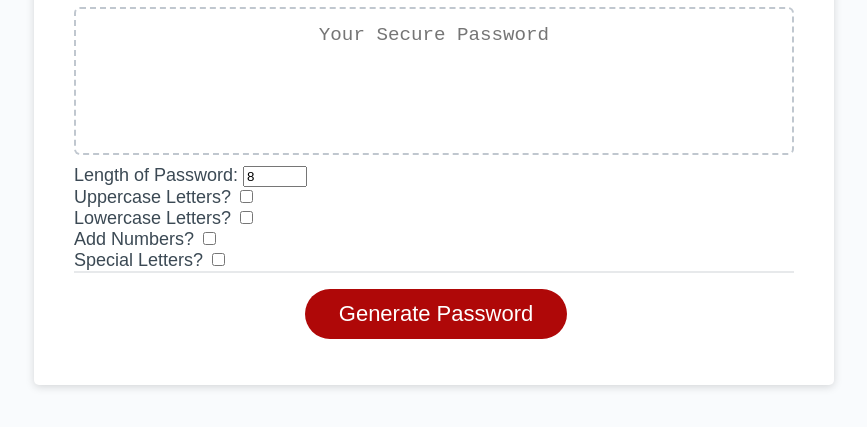
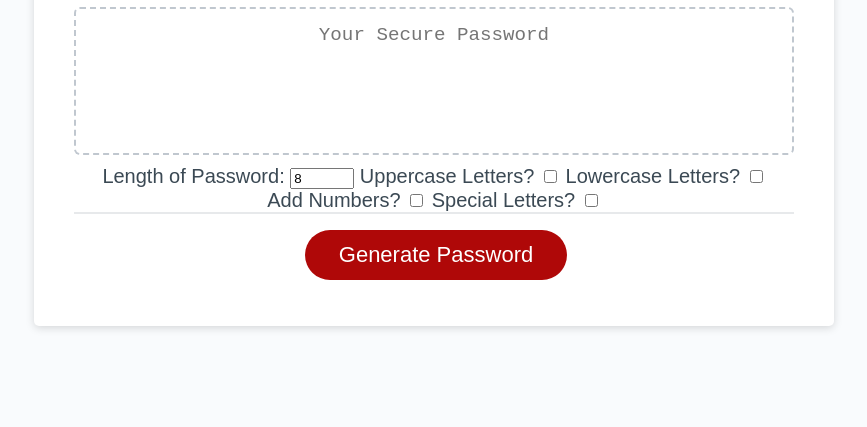
Before and after one commit to haleighspurlock/password-generator_js, a plain HTML site: page index.html in a window 1280 px wide. Both pictures are taken after a click on the button "Generate Password". Shown: the part 241-668 px from the top of the page, without its empty margins (206-1073 px from the left). Drawn offline with Linux system fonts and the light colour scheme.

Commit message:
Criteria populates upon click and adjusted CSS

```diff
--- a/index.html
+++ b/index.html
@@ -24,20 +24,22 @@
             aria-label="Generated Password"
             name="password"
           ></textarea>
+            <div id="criteria">
               <label for="pass-length">Length of Password: </label>
               <input type="number" id="pass-length" min="8" max="128" value=8>
-        </br>
+
               <label for="check-upper"> Uppercase Letters?</label>
               <input type="checkbox" id="check-upper" name="upper">
-      </br>
+
               <label for="check-lower"> Lowercase Letters?</label>
               <input type="checkbox" id="check-lower" name="lower">
-    </br>
+
               <label for="check-number"> Add Numbers?</label>
               <input type="checkbox" id="check-number" name="number">
-  </br>
+
               <label for="check-special"> Special Letters?</label>
               <input type="checkbox" id="check-special" name="special">
+            </div>
         </div>
         <div class="card-footer">
           <button id="generate" class="btn">Generate Password</button>
--- a/script.js
+++ b/script.js
@@ -1,18 +1,24 @@
-// Assignment Code
+// utilizing document.querySelector to utlize the first element w| these selectors
 var generateBtn = document.querySelector("#generate");
+var criteriaFilter = document.querySelector("#criteria");
 var passLengthField = document.querySelector("#pass-length");
 var uppercaseCheckbox = document.querySelector("#check-upper");
 var lowercaseCheckebox = document.querySelector("#check-lower");
 var numberCheckbox = document.querySelector("#check-number");
 var specialCheckebox = document.querySelector("#check-special");
 
+// empty array called filters that can be utilized for my character types
 var filters = [];
 
+var isFiltersShowing = false;
+
+// using const vs var so they can be accessed globally but not reassigned
 const lowercaseCharacters = "abcdefghijklmnopqrztuvwxyz";
 const uppercaseCharacters = "ABCDEFGHIJKLMNOPQRZTUVWXYZ";
 const numberCharacters    = "0123456789";
 const specialCharacters   = "!@#$%^&*()";
 
+// functions to randomize the consts declared above
 function getRandomLowercaseLetter () {
   var randomIndex = Math.floor(Math.random() * lowercaseCharacters.length);
   return lowercaseCharacters[randomIndex]
@@ -33,6 +39,7 @@ function getRandomSpecialCharacter () {
   return specialCharacters[randomIndex]
 }
 
+// function using for loop to check the filters and produce password
 function generatePassword() {
   var result =""
   var passwordLength = passLengthField.value
@@ -58,14 +65,20 @@ function generatePassword() {
 
 
 // Write password to the #password input
-function writePassword() {
-  console.log("Write Password");
-  var password = generatePassword();
-  var passwordText = document.querySelector("#password");
-  passwordText.value = password;
-
+function generateButtonClicked() {
+  if (isFiltersShowing) {
+    console.log("Write Password");
+    var password = generatePassword();
+    var passwordText = document.querySelector("#password");
+    passwordText.value = password;
+  } else {
+    console.log("Show Filters")
+    criteriaFilter.style.display = "block"
+    isFiltersShowing = true
+  }
 }
 
+// updates checkboxes based on selection or not
 function updateCheckboxFilter (props) {
   if (props.target.checked) {
     filters.push(props.target.name)
@@ -78,8 +91,8 @@ function updateCheckboxFilter (props) {
   }
 }
 
-// Add event listener to generate button
-generateBtn.addEventListener("click", writePassword);
+// added eventListeners for all checkboxes so they update accordingly
+generateBtn.addEventListener("click", generateButtonClicked);
 uppercaseCheckbox.addEventListener("click", updateCheckboxFilter);
 lowercaseCheckebox.addEventListener("click", updateCheckboxFilter);
 numberCheckbox.addEventListener("click", updateCheckboxFilter);
--- a/style.css
+++ b/style.css
@@ -72,6 +72,12 @@ header {
   clear: both;
 }
 
+#criteria {
+  display: none;
+  text-align: center;
+  font-size: 20px;
+}
+
 .btn {
   border: none;
   background-color: hsl(360, 91%, 36%);
@@ -118,6 +124,11 @@ button[disabled] {
   overflow: hidden;
 }
 
+label {
+  display: inline-block;
+  text-align: justify;
+}
+
 @media (max-width: 690px) {
   .btn {
     font-size: 1rem;
```
Lines whose indentation alone changed are shown as unchanged.
